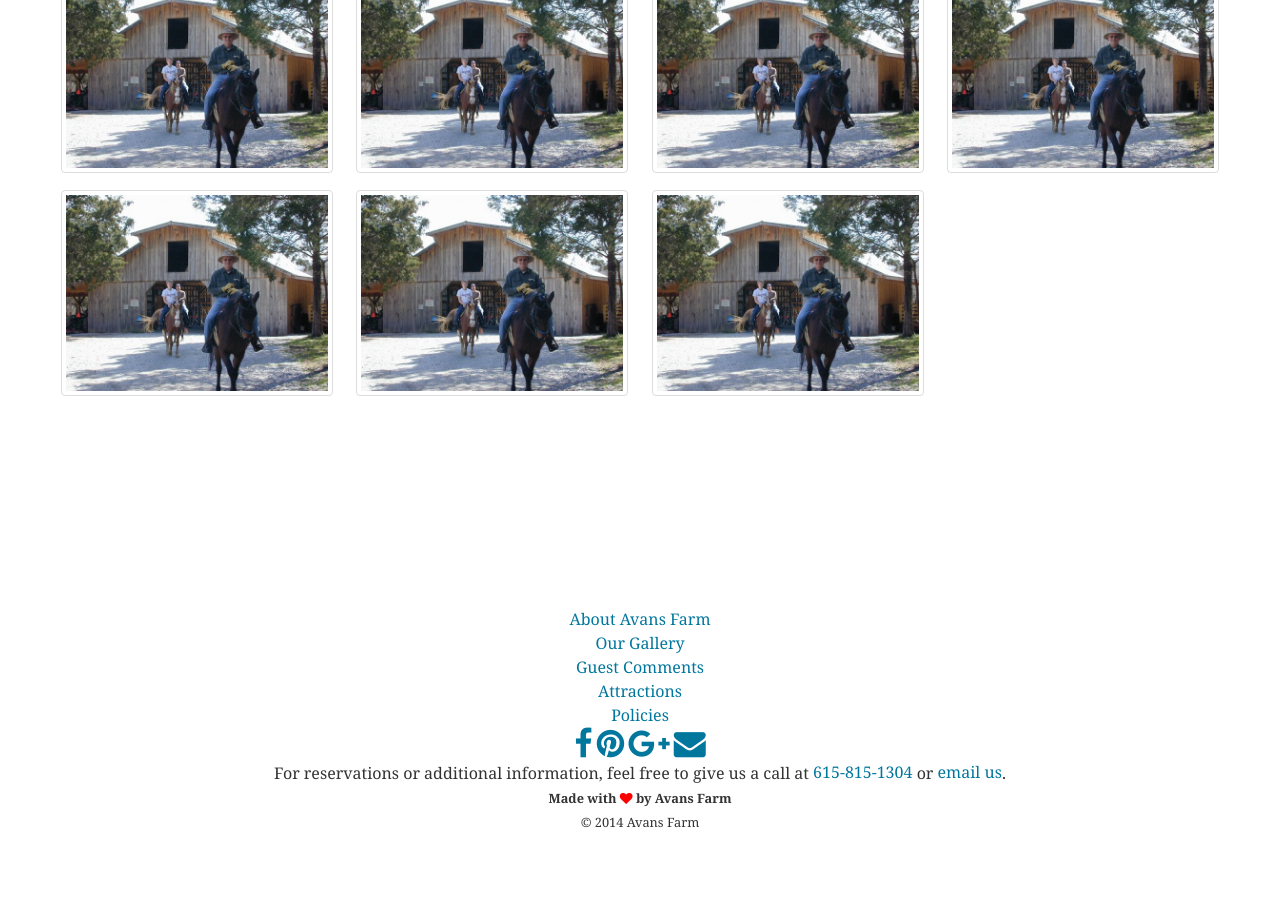
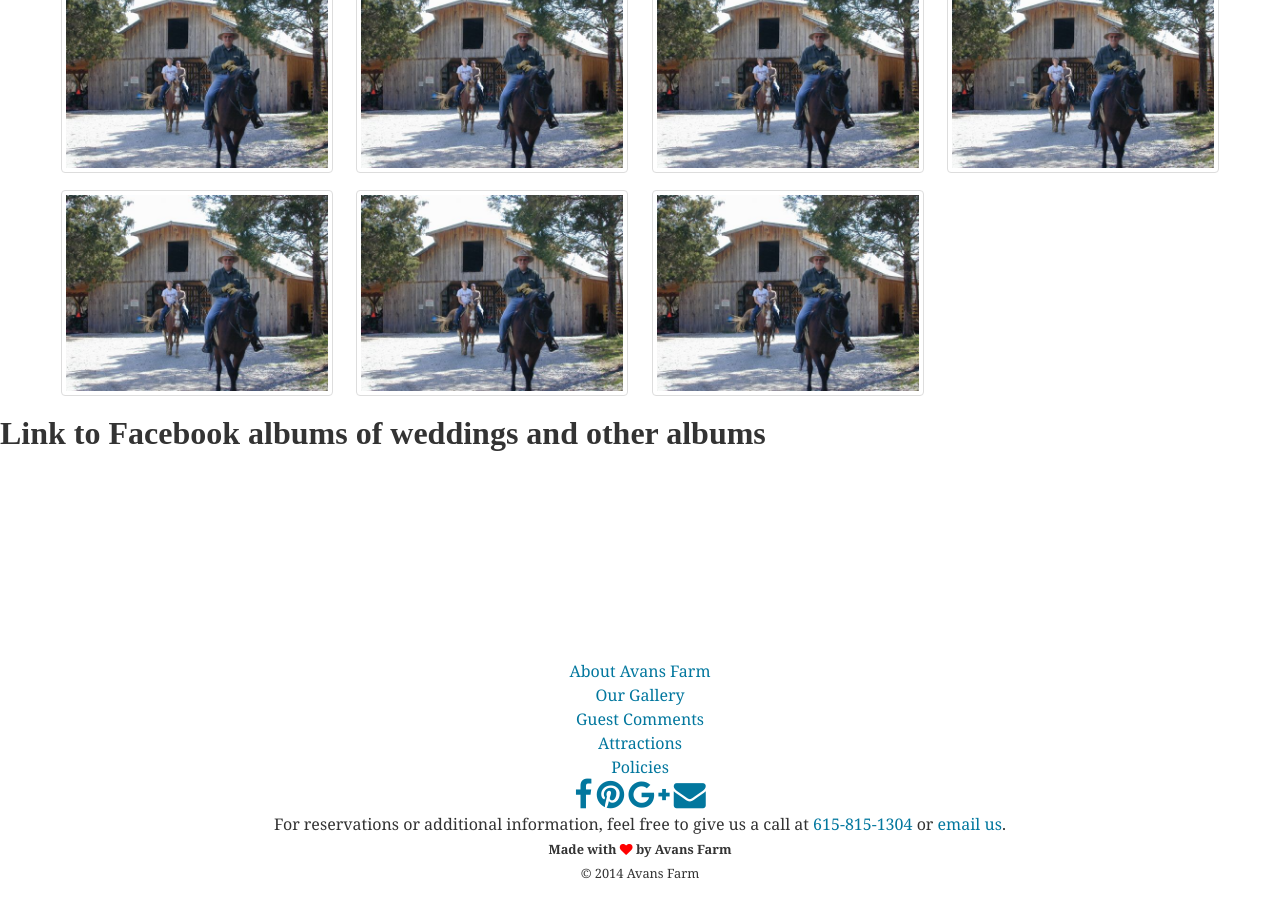
Before and after one commit to avansfarm/avansfarm.github.io, a Jekyll site: the page built from gallery/index.html, in a window 1280 px wide and 900 px high, scrolled down 1420 px. Built offline with Jekyll 4.4.1, drawn with Linux system fonts in a browser that asks for light colours; nearby versions of some CDN libraries; Markdown is read by kramdown in place of the engine named in the settings; before the commit the page ends 2269 px from its top, so only the background shows below that.

Commit message:
link Facebook to gallery-comment

```diff
--- a/gallery/index.html
+++ b/gallery/index.html
@@ -143,6 +143,8 @@ layout: default
   	</div>
   </div>
 </div>
+<h1>Link to Facebook albums of weddings and other albums</h1>
+
 
 <!--
 	<ul class="album">
```
Also changed, not shown: 1 other file.
